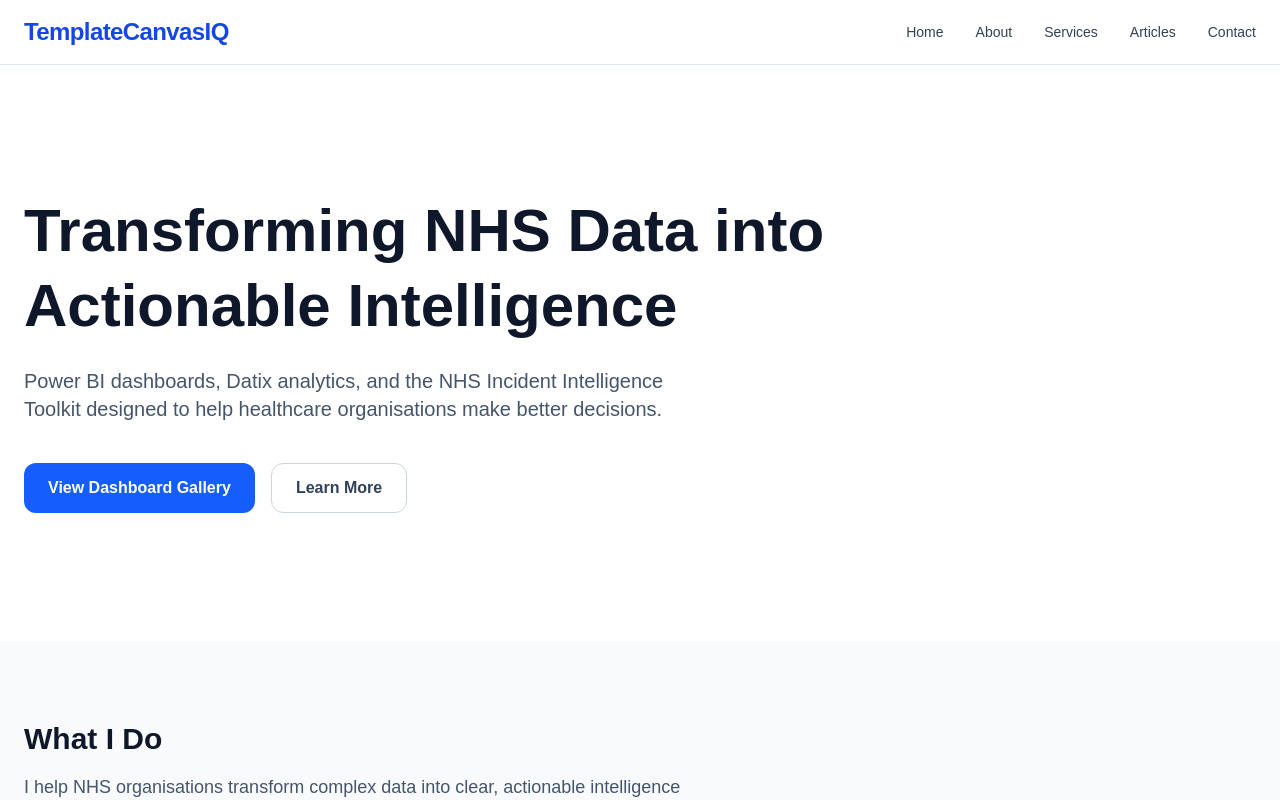
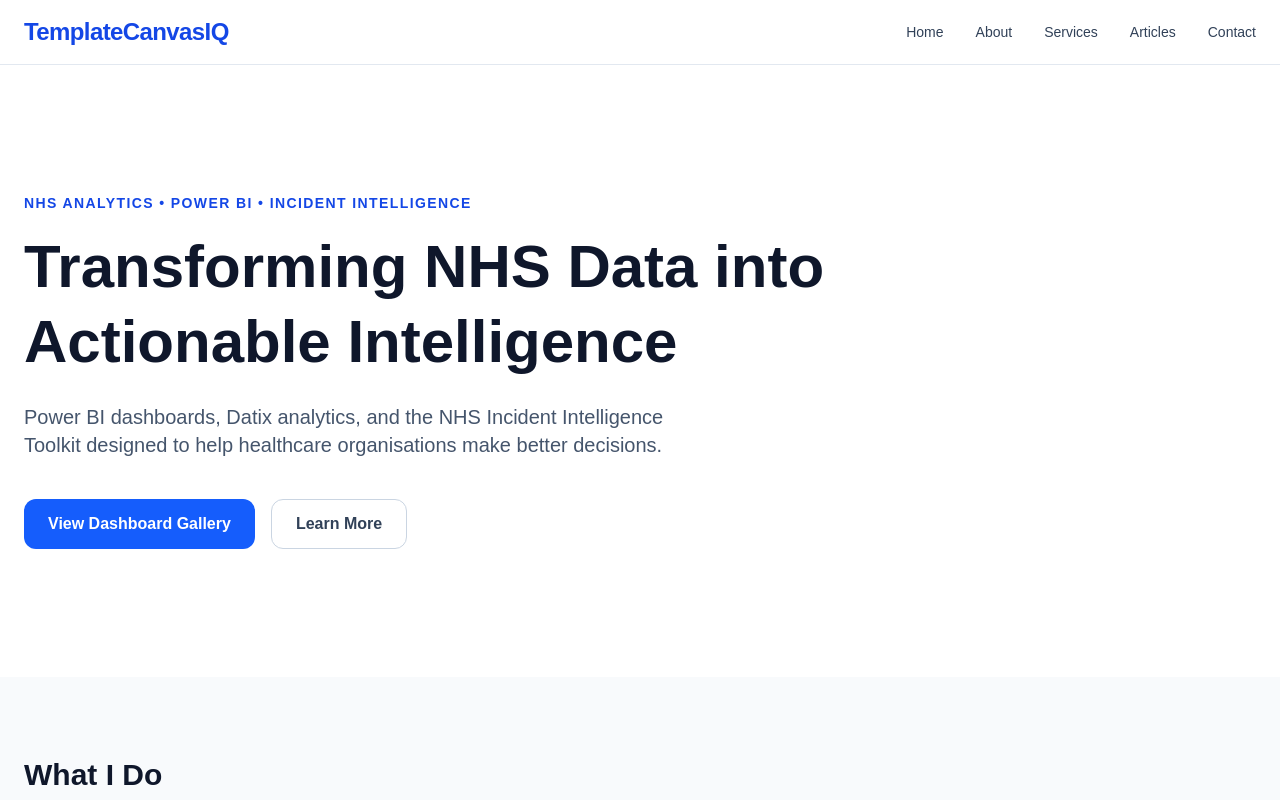
Before and after one commit to 24Mark8/templatecanvasiq, a Next.js app: page / in a window 1280 px wide. Shown: the top 800 px of the page. Built offline with nearby package versions, Linux system fonts and the light colour scheme.

Commit message:
Update page.tsx

```diff
--- a/app/page.tsx
+++ b/app/page.tsx
@@ -43,6 +43,9 @@ export default function Home() {
       </nav>
 
       <section className="max-w-7xl mx-auto px-6 py-32">
+        <p className="mb-4 text-sm font-semibold uppercase tracking-widest text-blue-700">
+  NHS Analytics • Power BI • Incident Intelligence
+</p>
         <h1 className="max-w-4xl text-5xl font-extrabold leading-tight text-slate-900 md:text-6xl">
           Transforming NHS Data into Actionable Intelligence
         </h1>
```
